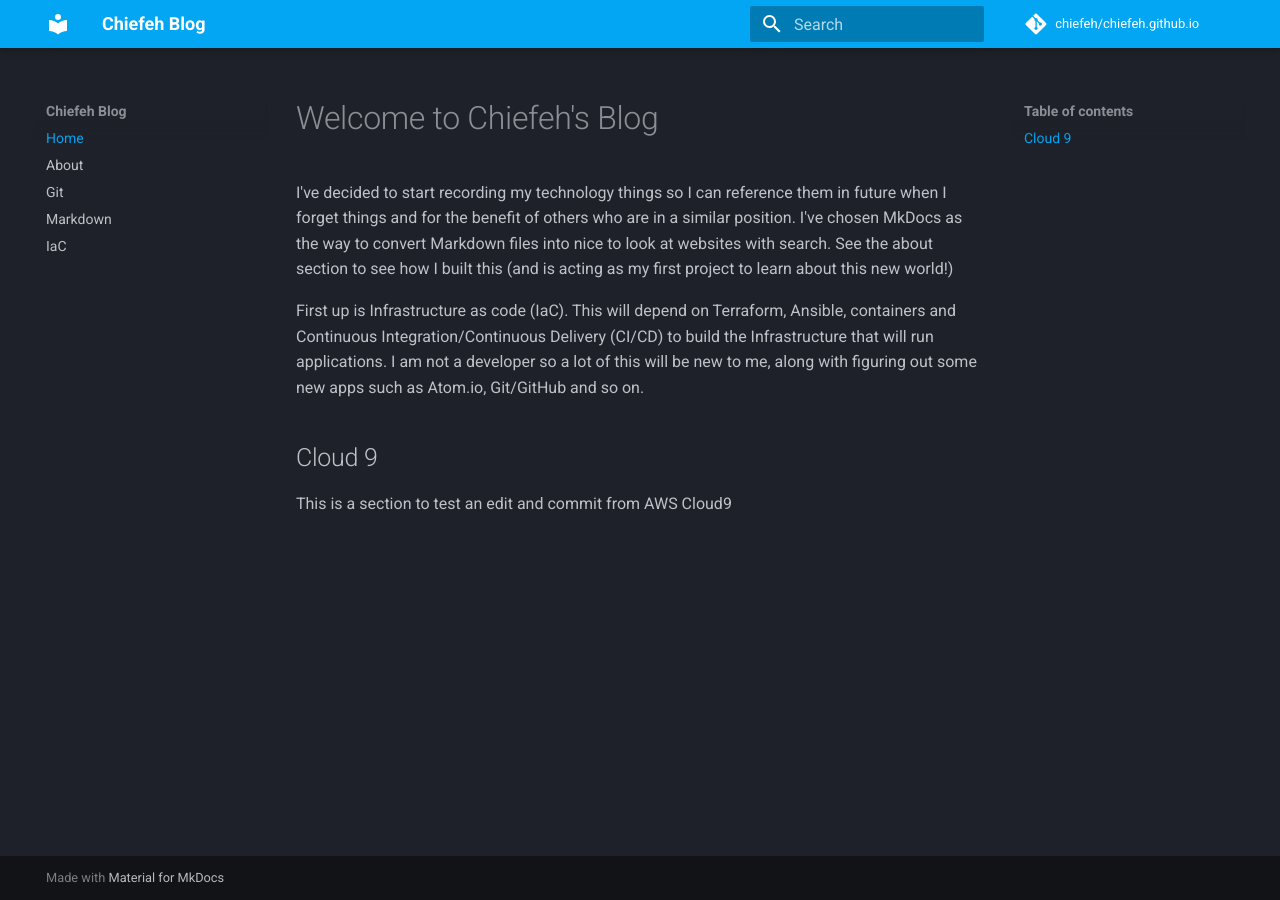
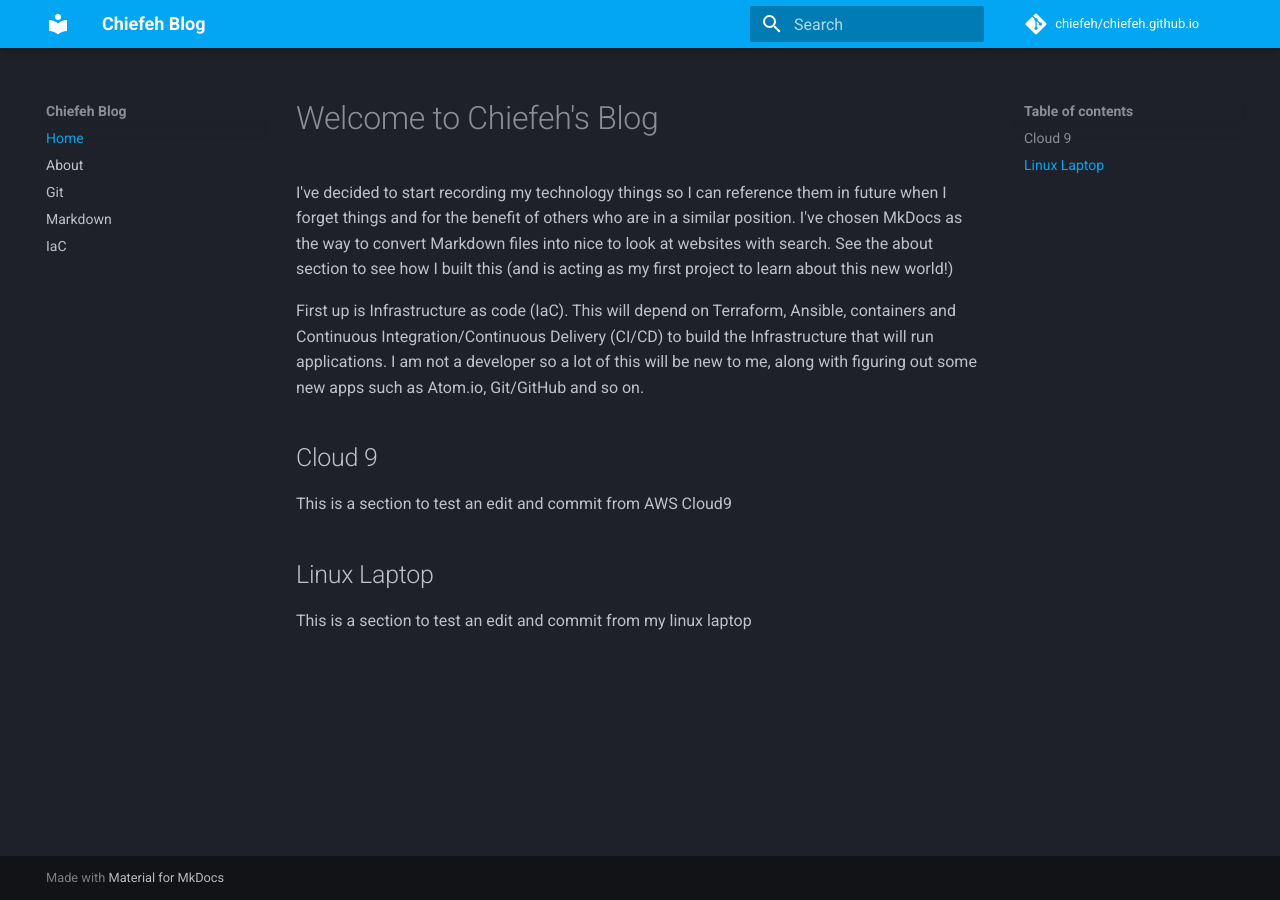
Before and after one commit to chiefeh/chiefeh.github.io, an MkDocs documentation site: the page built from docs/index.md, in a window 1280 px wide. Built offline with MkDocs 1.6.1 and Material for MkDocs 9.7.7, drawn with Linux system fonts in a browser that asks for light colours; comment, search, counter and statistics services are not loaded.

Commit message:
from linux

```diff
--- a/docs/index.md
+++ b/docs/index.md
@@ -15,3 +15,6 @@ Git/GitHub and so on.
 
 ## Cloud 9
 This is a section to test an edit and commit from AWS Cloud9
+
+## Linux Laptop
+This is a section to test an edit and commit from my linux laptop
```
